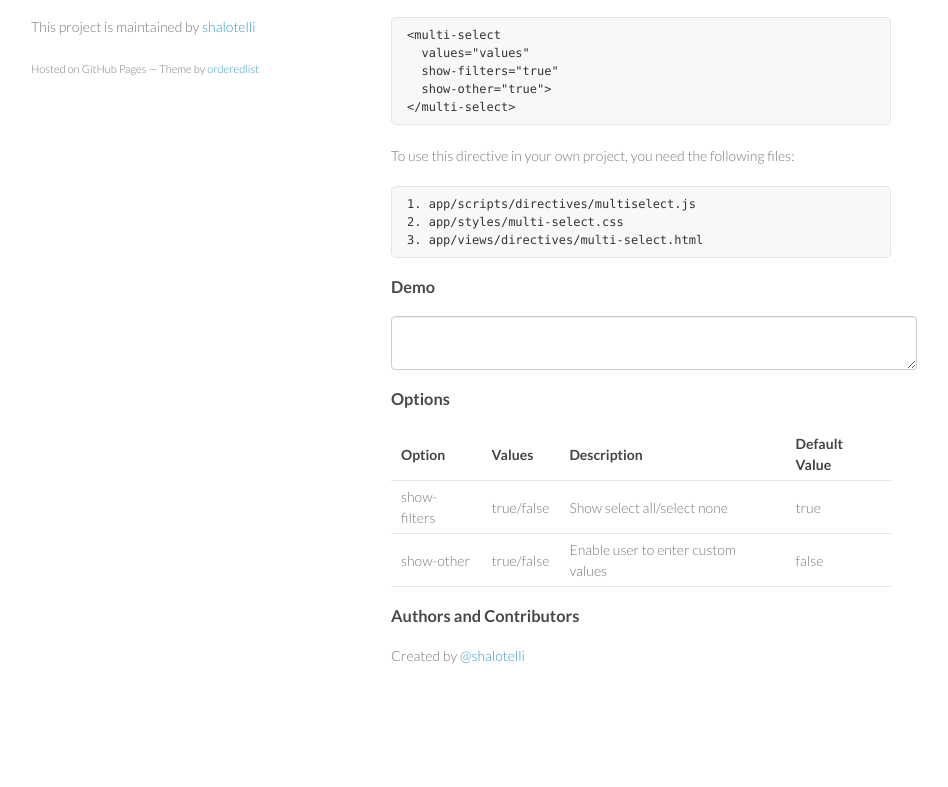
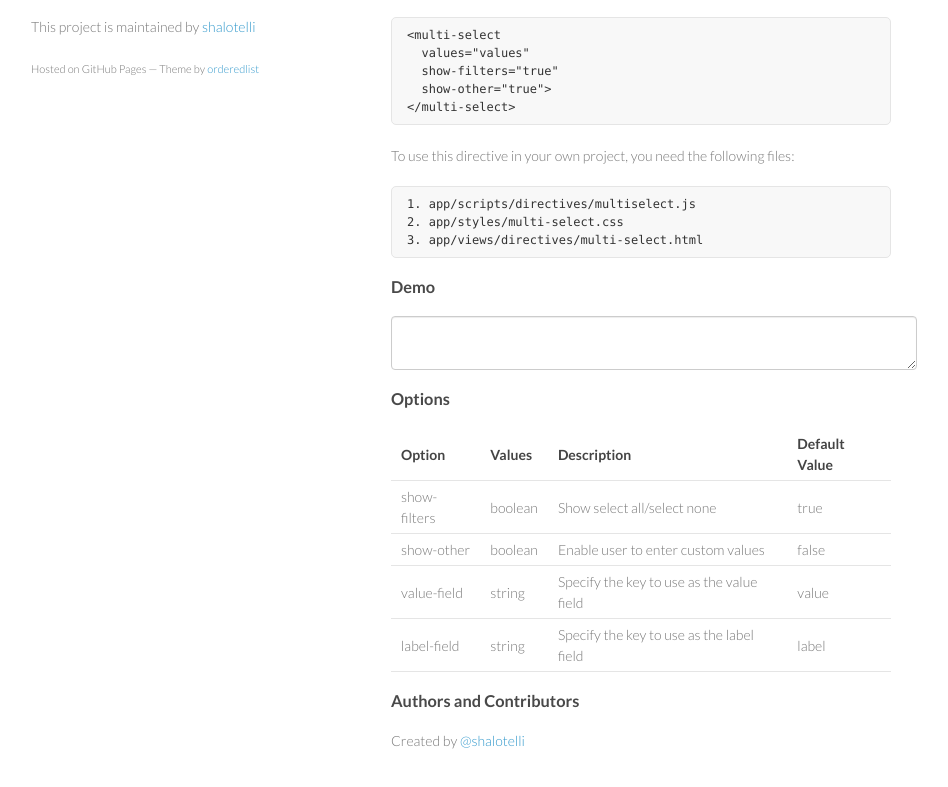
Before and after one commit to jaanek/angular-multiselect, a plain HTML site: page index.html in a window 1280 px wide. Shown: the part 652-1439 px from the top of the page, without its empty margins (179-1127 px from the left). Before the commit the page ends 1388 px from the top, so only its background shows below. Drawn offline with Linux system fonts and the light colour scheme.

Commit message:
add value-field and label-field to options

```diff
--- a/index.html
+++ b/index.html
@@ -93,15 +93,27 @@
 <tbody>
 <tr>
 <td>show-filters</td>
-<td>true/false</td>
+<td>boolean</td>
 <td>Show select all/select none</td>
 <td>true</td>
 </tr>
 <tr>
 <td>show-other</td>
-<td>true/false</td>
+<td>boolean</td>
 <td>Enable user to enter custom values</td>
 <td>false</td>
+</tr>
+<tr>
+<td>value-field</td>
+<td>string</td>
+<td>Specify the key to use as the value field</td>
+<td>value</td>
+</tr>
+<tr>
+<td>label-field</td>
+<td>string</td>
+<td>Specify the key to use as the label field</td>
+<td>label</td>
 </tr>
 </tbody>
 </table><h3>
```
